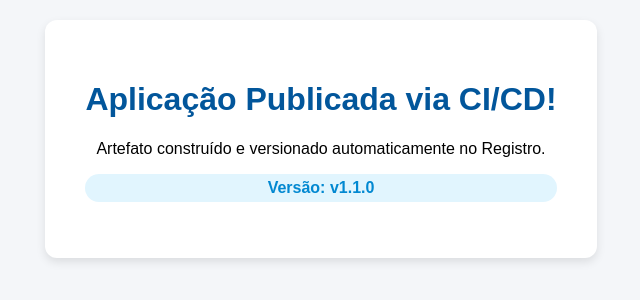
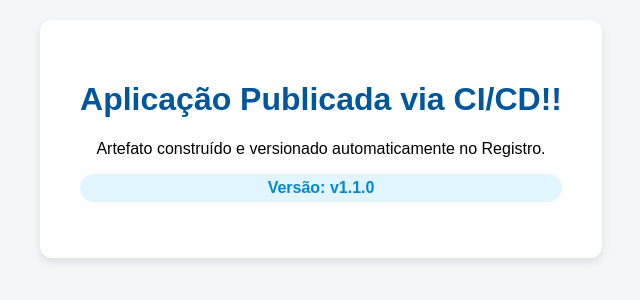
Before and after one commit to paulocilli/artefatos, a plain HTML site: page index.html in a window 1280 px wide. Shown: the part 80-380 px from the top of the page, without its empty margins (319-959 px from the left). Drawn offline with Linux system fonts and the light colour scheme.

Commit message:
Fix heading text in index.html

```diff
--- a/index.html
+++ b/index.html
@@ -12,7 +12,7 @@
 </head>
 <body>
     <div class="card">
-        <h1>Aplicação Publicada via CI/CD!</h1>
+        <h1>Aplicação Publicada via CI/CD!!</h1>
         <p>Artefato construído e versionado automaticamente no Registro.</p>
         <p class="tag">Versão: v1.1.0</p>
     </div>
```
